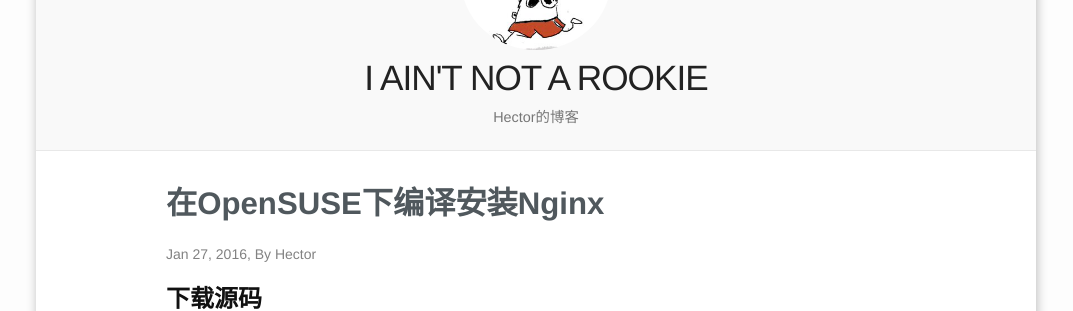
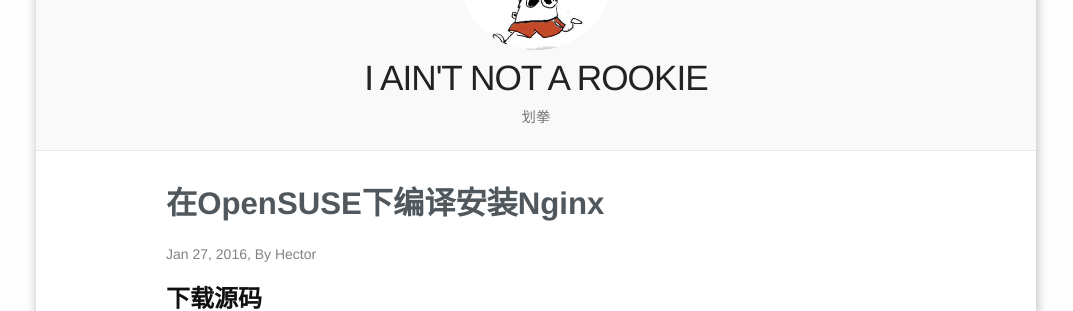
Before and after one commit to hoohack/hoohack.github.io, a Jekyll site: the page built from index.html, in a window 1280 px wide and 900 px high. Shown: the part 156-467 px from the top of the window, without its empty margins (104-1177 px from the left). Built offline with Jekyll 4.4.1, drawn with Linux system fonts in a browser that asks for light colours; the list of posts is cut into pages by our own code; comment, search, counter and statistics services are not loaded.

Commit message:
修改博客标题

```diff
--- a/_config.yml
+++ b/_config.yml
@@ -2,7 +2,7 @@
 
   # Site settings
 site_name : Hector的博客
-title: Hector的博客
+title: 划拳
 email: hhqcontinue@gmail.com
 description: Hector's blog
   Power by Hector
```
